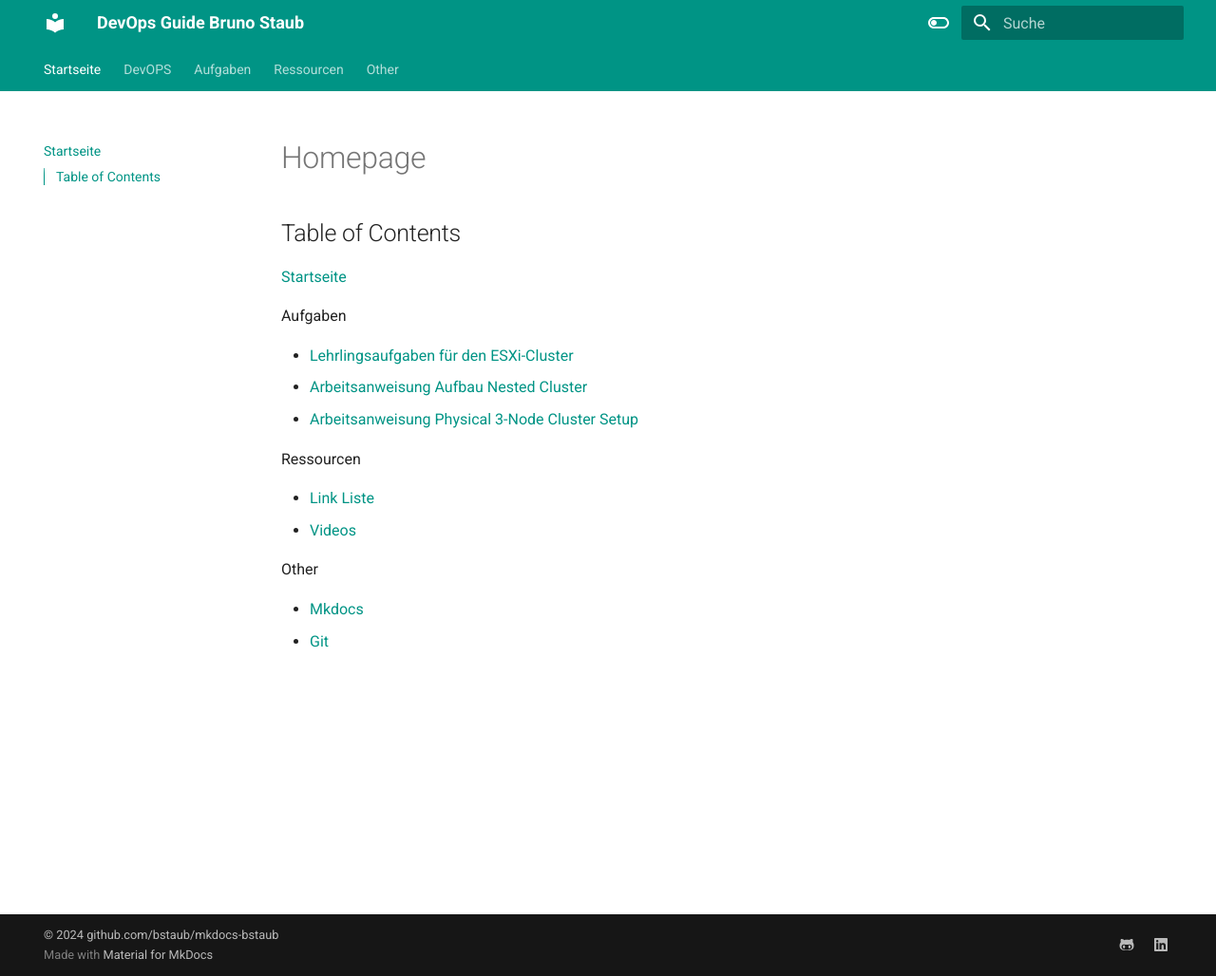
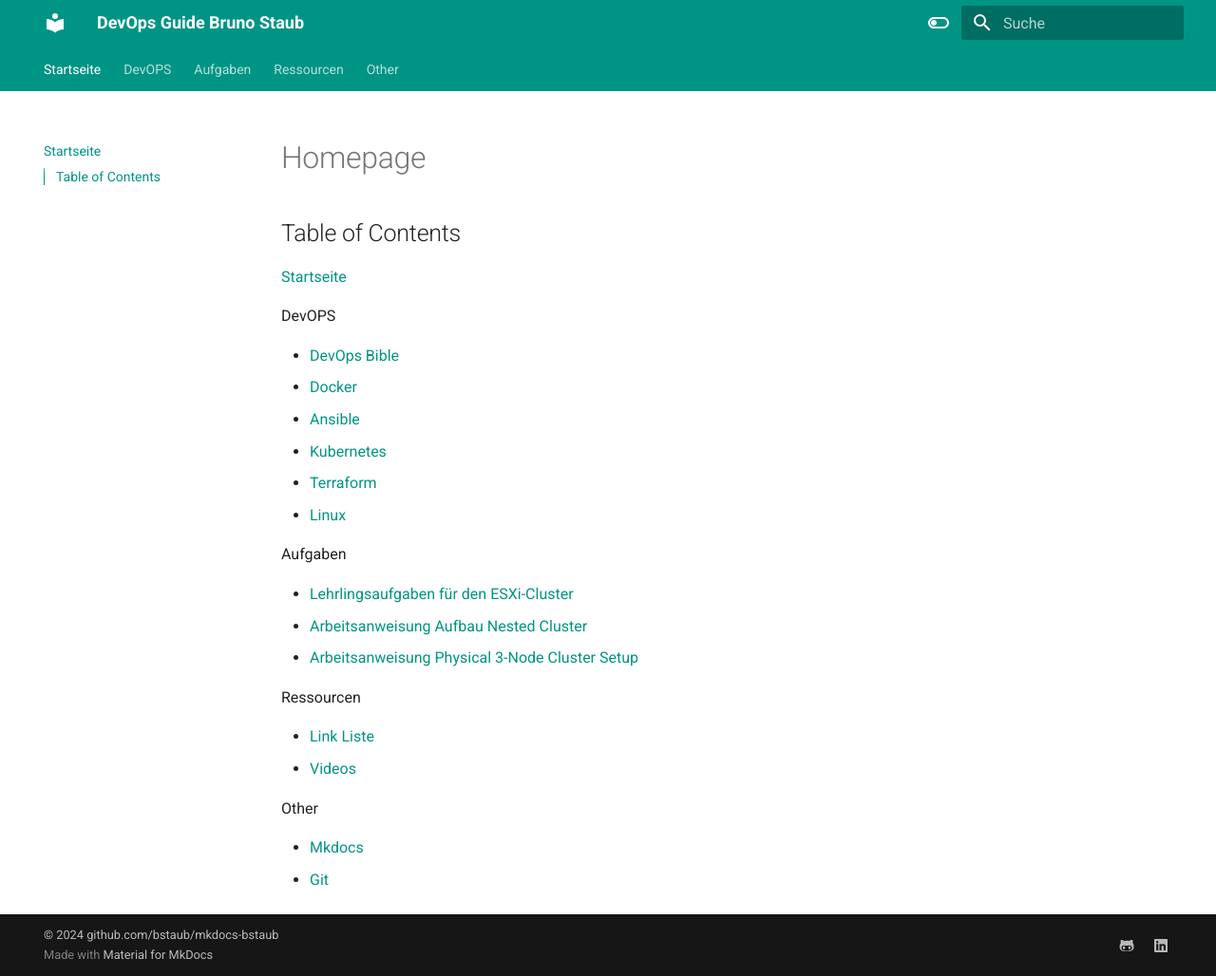
Before and after one commit to bstaub/mkdocs-bstaub, an MkDocs documentation site: the page built from docs/index.md, in a window 1280 px wide and 1028 px high. Shown: the whole window at 95% size. Built offline with MkDocs 1.6.1 and Material for MkDocs 9.7.7, drawn with Linux system fonts in a browser that asks for light colours.

Commit message:
TOC erstellt

```diff
--- a/docs/index.md
+++ b/docs/index.md
@@ -2,8 +2,16 @@
 
 ## Table of Contents
 
+[Startseite](index.md)
 
-[Startseite](index.md)
+DevOPS
+
+  - [DevOps Bible](devops_bible.md)
+  - [Docker](docker.md)
+  - [Ansible](ansible.md)
+  - [Kubernetes](k8s.md)
+  - [Terraform](tf.md)
+  - [Linux](linux.md)
 
 Aufgaben
 
```
Also changed, not shown: docs/docker.md (+1 -0 lines), docs/k8s.md (+1 -0 lines), docs/linux.md (+1 -0 lines).
